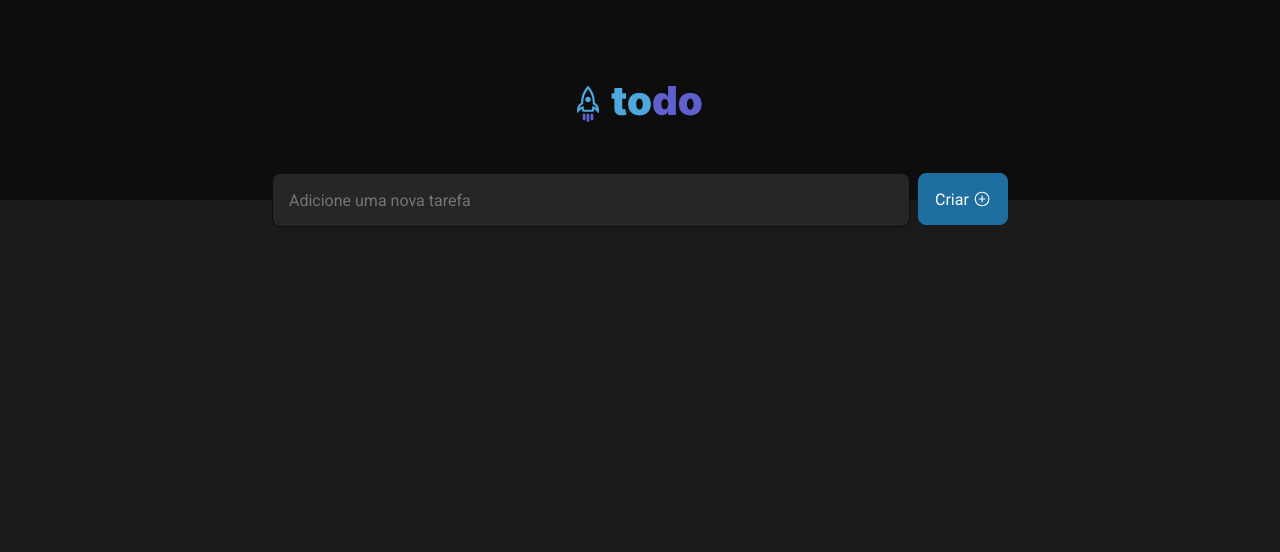
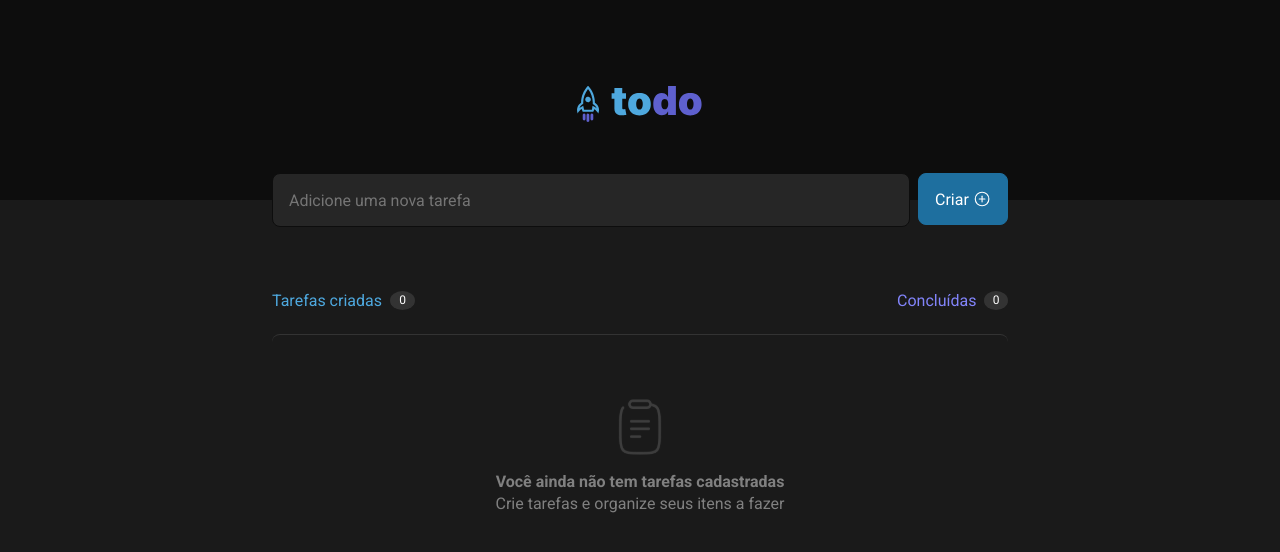
Before and after one commit to arthur-carminatti/TO-DO, a React (Vite) app: page / in a window 1280 px wide. Shown: the top 552 px of the page. Built offline with nearby package versions, Linux system fonts and the light colour scheme.

Commit message:
Creating the tasks layout

```diff
--- a/src/pages/TaskMain/index.tsx
+++ b/src/pages/TaskMain/index.tsx
@@ -1,7 +1,17 @@
+import {
+    TaskMainEmptyTaskContainer,
+    TaskMainHeaderContainer,
+    TaskMainInfoCreatedContainer,
+    TaskMainInfoDoneContainer,
+    TaskMainInfoTaskContainer,
+    TaskMainInputContainer,
+    TaskMainTaskContainer
+} from "./styles";
+
 import igniteLogo from '../../assets/ignite-logo.svg'
+import taskEmptyLogo from '../../assets/ignite-no-itens-list.svg'
+
 import { PlusCircle } from 'phosphor-react';
-
-import { TaskMainHeaderContainer, TaskMainInputContainer } from "./styles";
 
 
 export function TaskMain() {
@@ -12,9 +22,31 @@ export function TaskMain() {
             </TaskMainHeaderContainer>
 
             <TaskMainInputContainer>
-                <input type="text" placeholder='Adicione uma nova tarefa'/>
-                <button>Criar <PlusCircle size={20}/></button>
+                <input type="text" placeholder='Adicione uma nova tarefa' />
+                <button>Criar <PlusCircle size={20} /></button>
             </TaskMainInputContainer>
+
+            <TaskMainTaskContainer>
+                <TaskMainInfoTaskContainer>
+                    <TaskMainInfoCreatedContainer>
+                        <p>Tarefas criadas</p>
+                        <span>0</span>
+                    </TaskMainInfoCreatedContainer>
+
+                    <TaskMainInfoDoneContainer>
+                        <p>Concluídas</p>
+                        <span>0</span>
+                    </TaskMainInfoDoneContainer>
+                </TaskMainInfoTaskContainer>
+
+                <TaskMainEmptyTaskContainer>
+                    <img src={taskEmptyLogo} alt="" />
+                    <p>
+                        <span>Você ainda não tem tarefas cadastradas</span>
+                        <br /> Crie tarefas e organize seus itens a fazer
+                    </p>
+                </TaskMainEmptyTaskContainer>
+            </TaskMainTaskContainer>
         </>
 
     )
--- a/src/pages/TaskMain/styles.ts
+++ b/src/pages/TaskMain/styles.ts
@@ -2,7 +2,7 @@ import styled from "styled-components";
 
 export const TaskMainHeaderContainer = styled.div`
     background: ${props => props.theme["gray-700"]};
-    color: ${props => props.theme.white};
+    color: ${props => props.theme["-white"]};
     height: 12.5rem;
     width: 100vw;
 
@@ -29,7 +29,7 @@ export const TaskMainInputContainer = styled.div`
     input {
         background-color: ${props => props.theme["gray-500"]};
         border: 1px solid ${props => props.theme["gray-700"]};
-        color: ${props => props.theme["white"]};
+        color: ${props => props.theme["-white"]};
         border-radius: 8px;
 
         width: 638px;
@@ -55,7 +55,141 @@ export const TaskMainInputContainer = styled.div`
         border-radius: 8px;
         border: 1px solid ${props => props.theme["blueDark"]};
 
-        color: ${props => props.theme["white"]};
+        color: ${props => props.theme["-white"]};
         font-weight: 500;
     }
 `
+
+export const TaskMainTaskContainer = styled.div`
+
+    display: flex;
+    flex-direction: column;
+    align-items: flex-start;
+    padding: 0px;
+    gap: 1.5rem;
+
+    position: absolute;
+    width: 46rem;
+    height: 17.938rem;
+    left: calc(50% - 46rem/2);
+    top: 18.188rem;
+`
+
+export const TaskMainInfoTaskContainer = styled.div`
+
+    display: flex;
+    flex-direction: row;
+    justify-content: space-between;
+    align-items: flex-end;
+    padding: 0px;
+
+    width: 736px;
+    height: 19px;
+`
+
+export const TaskMainInfoCreatedContainer = styled.div`
+
+    display: flex;
+    align-items: center;
+    padding: 0px;
+
+    gap: 8px;
+
+    p {
+        color: ${props => props.theme["-blue"]};
+        font-weight: 500;
+    }
+
+    span {
+        display: flex;
+        justify-content: center;
+        align-items: center;
+        padding: 2px 8px;
+        gap: 10px;
+
+        width: 25px;
+        height: 19px;
+
+        border-radius: 50%;
+
+        font-size: 12px;
+        line-height: 15px;
+
+        background: ${props => props.theme["gray-400"]};
+        color: ${props => props.theme["-white"]};
+    }
+`
+
+export const TaskMainInfoDoneContainer = styled.div`
+    display: flex;
+    flex-direction: row;
+    align-items: center;
+    padding: 0px;
+    gap: 8px;
+
+    width: 111px;
+    height: 19px;
+
+    p {
+        color: ${props => props.theme["-purple"]};
+        font-weight: 500;
+    }
+
+    span {
+        display: flex;
+        justify-content: center;
+        align-items: center;
+        padding: 2px 8px;
+        gap: 10px;
+
+        width: 25px;
+        height: 19px;
+
+        border-radius: 50%;
+
+        font-size: 12px;
+        line-height: 15px;
+
+        background: ${props => props.theme["gray-400"]};
+        color: ${props => props.theme["-white"]};
+    }
+`
+
+export const TaskMainEmptyTaskContainer = styled.div`
+
+    display: flex;
+    flex-direction: column;
+    justify-content: center;
+    align-items: center;
+
+    padding: 64px 24px;
+    gap: 16px;
+
+    width: 736px;
+    height: 244px;
+
+    border-top: 1px solid ${props => props.theme["gray-400"]};
+    border-radius: 8px;
+
+    align-self: stretch;
+
+    img {
+        width: 56px;
+        height: 56px;
+    }
+
+    p {
+        width: 688px;
+        height: 44px;
+
+        text-align: center;
+        font-size: 16px;
+        line-height: 140%;
+
+        color: ${props => props.theme["gray-300"]};
+
+        span {
+            font-weight: 700;
+        }
+    }
+`
--- a/src/styles/global.ts
+++ b/src/styles/global.ts
@@ -9,7 +9,7 @@ export const GlobalStyle = createGlobalStyle`
 
     :focus {
         outline: 0;
-        box-shadow: 0 0 0 2px ${props => props.theme.blue};
+        box-shadow: 0 0 0 2px ${props => props.theme['-blue']};
     }
 
     body {
--- a/src/styles/themes/default.ts
+++ b/src/styles/themes/default.ts
@@ -1,11 +1,14 @@
 export const defaultTheme = {
     'gray-300': '#808080',
+    'gray-400': '#333333',
     'gray-500': '#262626',
     'gray-600': '#1A1A1A',
     'gray-700': '#0D0D0D',
 
-    'blue': '#4EA8DE',
+    '-purple': '#8284FA',
+
+    '-blue': '#4EA8DE',
     'blueDark': '#1E6F9F',
 
-    'white': '#FFF',
+    '-white': '#FFF',
 }
```
